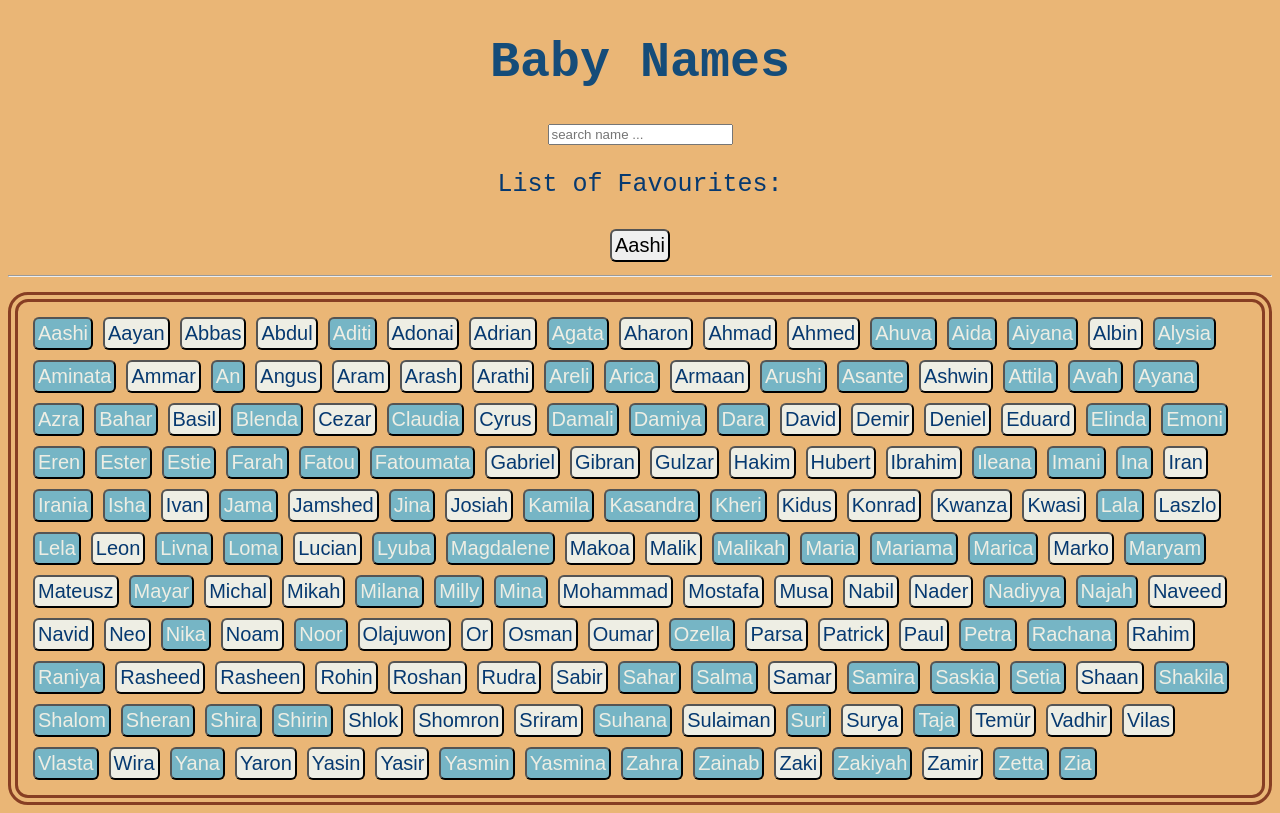
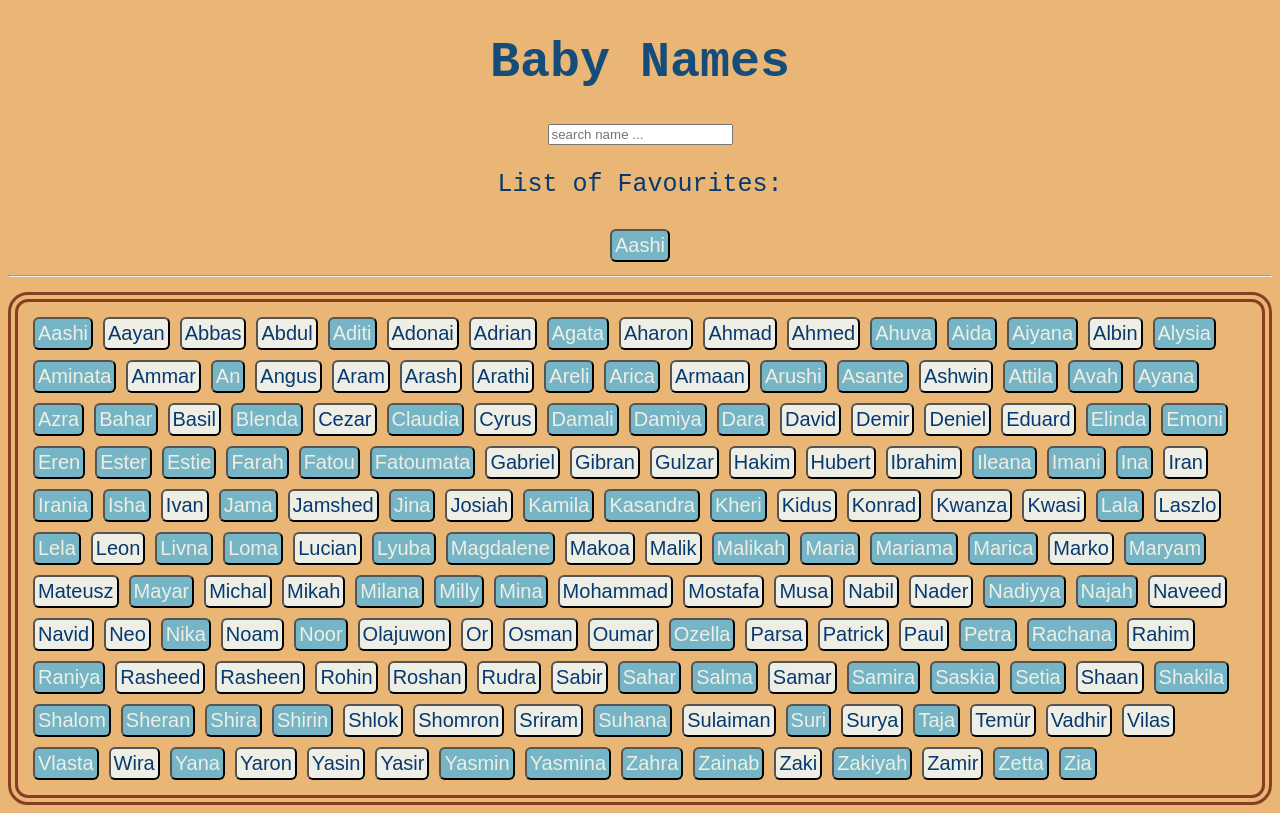
Before and after one commit to zahrabeng/baby-names-react, a React (Create React App) app: page / in a window 1280 px wide. Both pictures are taken after a click on the button "Aashi". Built offline with nearby package versions, Linux system fonts and the light colour scheme.

Commit message:
fixed favourites bar bug still need to remove the names added up to favourites from main list on click

```diff
--- a/src/components/Main.tsx
+++ b/src/components/Main.tsx
@@ -9,38 +9,46 @@ export default function Main():JSX.Element{
     const babyNames:babyNameInfo[] = [...allBabyNames]
 
     const [searchText, setSearchText] = useState('');
-    const [favourites, setFavourites] = useState<any>([]);
+    const [favourites, setFavourites] = useState<babyNameInfo[]>([]);
 
     //sorting names by alphabetical order using imported sorting function
-    const sortedNames = babyNames.sort(sorting)
+    const sortedNames = babyNames.sort(sorting);
 
      //filters baby names in search bar to whatever is typed in
-     const filteredBabyNames = sortedNames.filter((oneBabyName:babyNameInfo) => oneBabyName.name.toLowerCase().includes(searchText))
+     const filteredBabyNames = sortedNames.filter((oneBabyName:babyNameInfo) =>
+     oneBabyName.name.toLowerCase().includes(searchText));
 
     //mapping list of each name in JSON database
     function arrOfNames():JSX.Element[]{
         const allNames = filteredBabyNames.map((eachName)=>
-        <button key={eachName.id} className={eachName.sex} value={eachName.name}
-        onClick = {handleClick}>
+        <button key={eachName.id} className={eachName.sex}
+        value={eachName.name}
+        onClick ={()=> setFavourites([...favourites,eachName])}>
         {eachName.name}
         </button>)
         return allNames
     }
-
-    const handleClick = ((e:any) => setFavourites([...favourites, e.target.value]))
-
 
     function handleSearchText(e:any){
         setSearchText(e.target.value.toLowerCase())
     }
 
 
-    const favouritesArray = favourites.map((faveName:string) =>
-    <button key={faveName}>
-        {faveName}
-    </button>
+    const favouritesArray = favourites.map((faveName:babyNameInfo) =>
+    <button key={faveName.id} className={faveName.sex}>{faveName.name}</button>
     )
 
+    // function isInList(){
+    //     for (const name of favourites){
+    //         if (filteredBabyNames.includes(name)){
+    //             const index = filteredBabyNames.indexOf(name)
+    //             filteredBabyNames.splice(index,1)
+    //         }
+    //     }return filteredBabyNames
+    // }
+
+
+    //prints message when there are no names matching the search
     function handleZero(){
         if (filteredBabyNames.length === 0){
             return <p className="zero">Sorry! No names matching this search :(</p>
@@ -66,6 +74,7 @@ export default function Main():JSX.Element{
         <div className="babyNames">
             {arrOfNames()}
             {handleZero()}
+            {console.log(favourites)}
         </div>
         </main>
 
```
